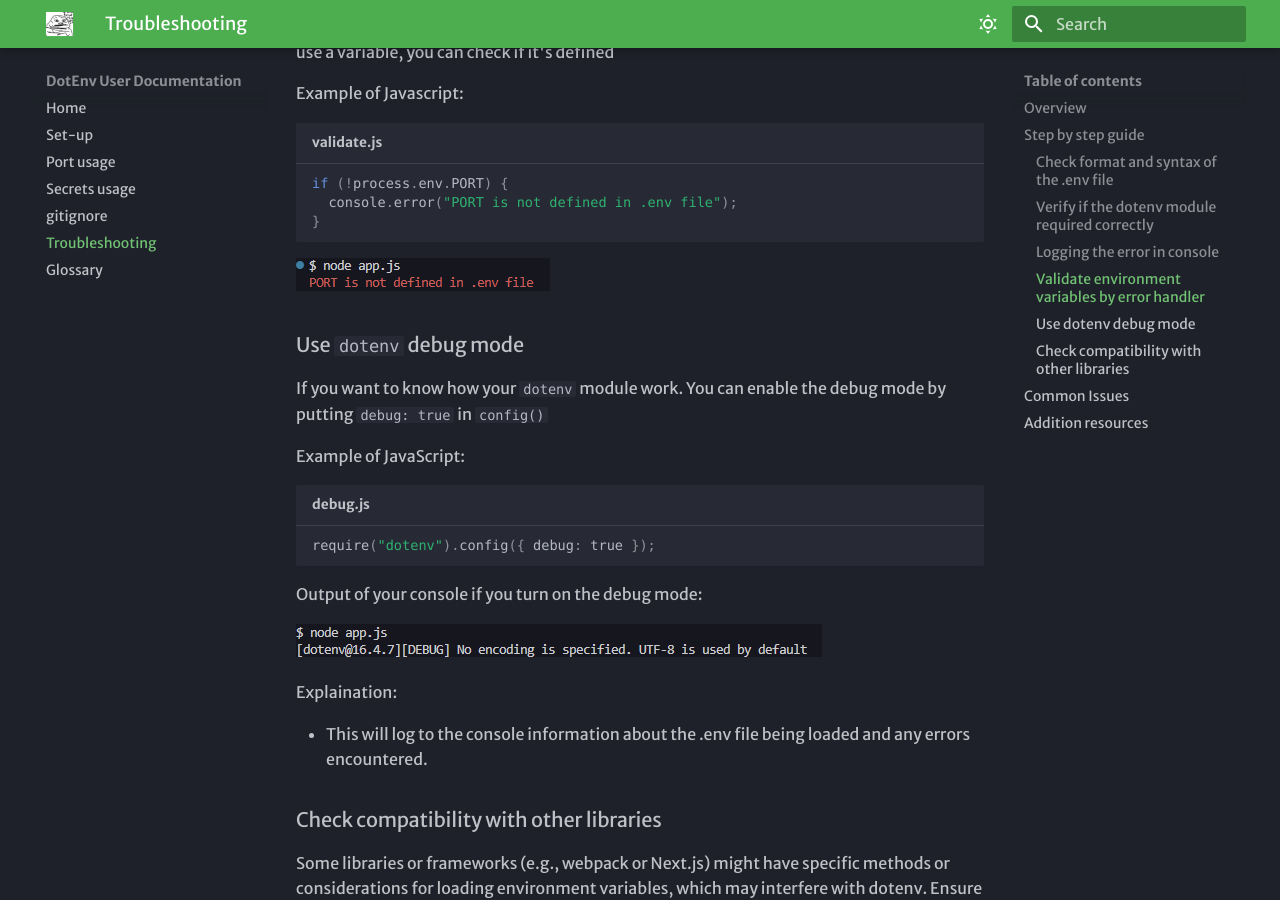
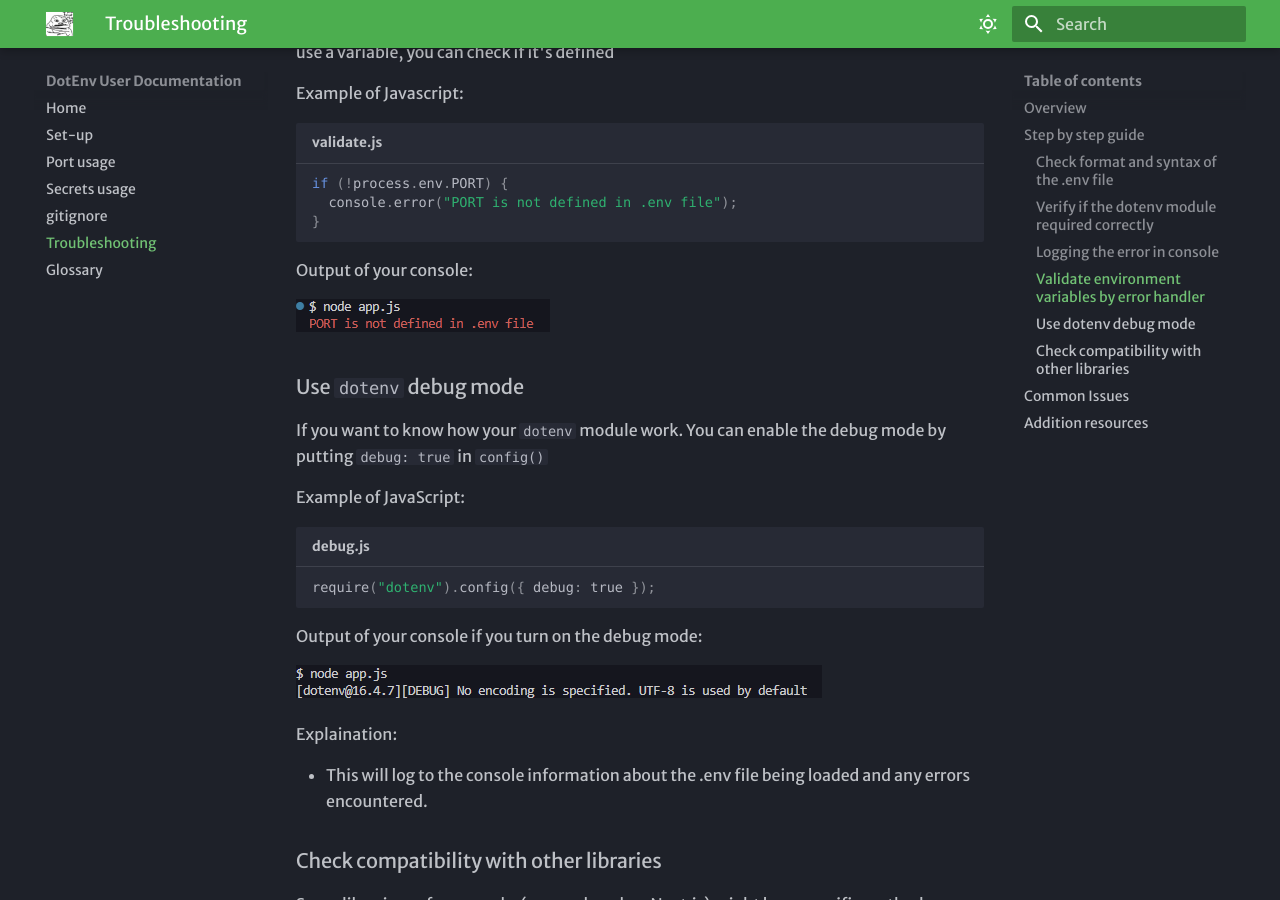
Before and after one commit to Lam-Thai/ILHT-rice-era, an MkDocs documentation site: the page built from docs/troubleshooting.md, in a window 1280 px wide and 900 px high, scrolled down 1911 px. Built offline with MkDocs 1.6.1 and Material for MkDocs 9.7.7, drawn with Linux system fonts in a browser that asks for light colours; some web fonts are replaced.

Commit message:
commit sixth

````diff
--- a/docs/troubleshooting.md
+++ b/docs/troubleshooting.md
@@ -66,6 +66,8 @@ if (!process.env.PORT) {
 }
 ```
 
+Output of your console:
+
 ![](/assets/console_error.png)
 
 ### Use `dotenv` debug mode
````
